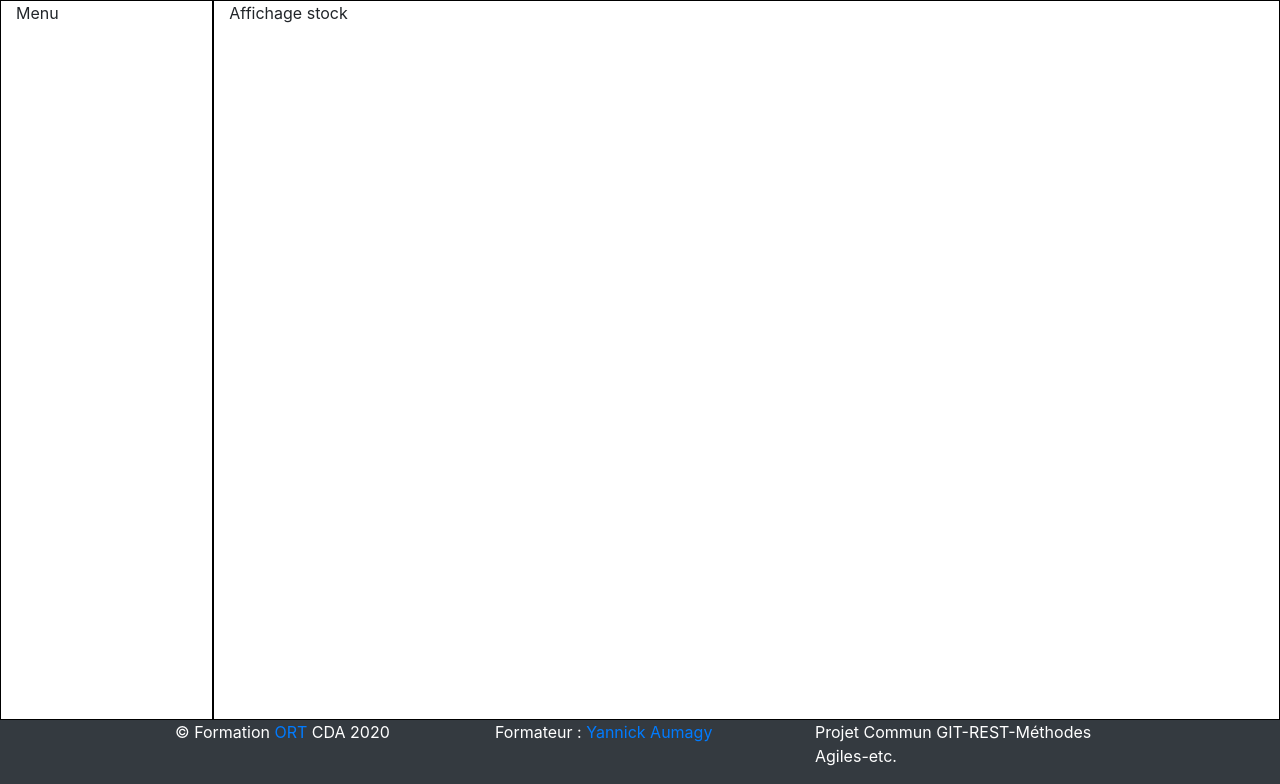
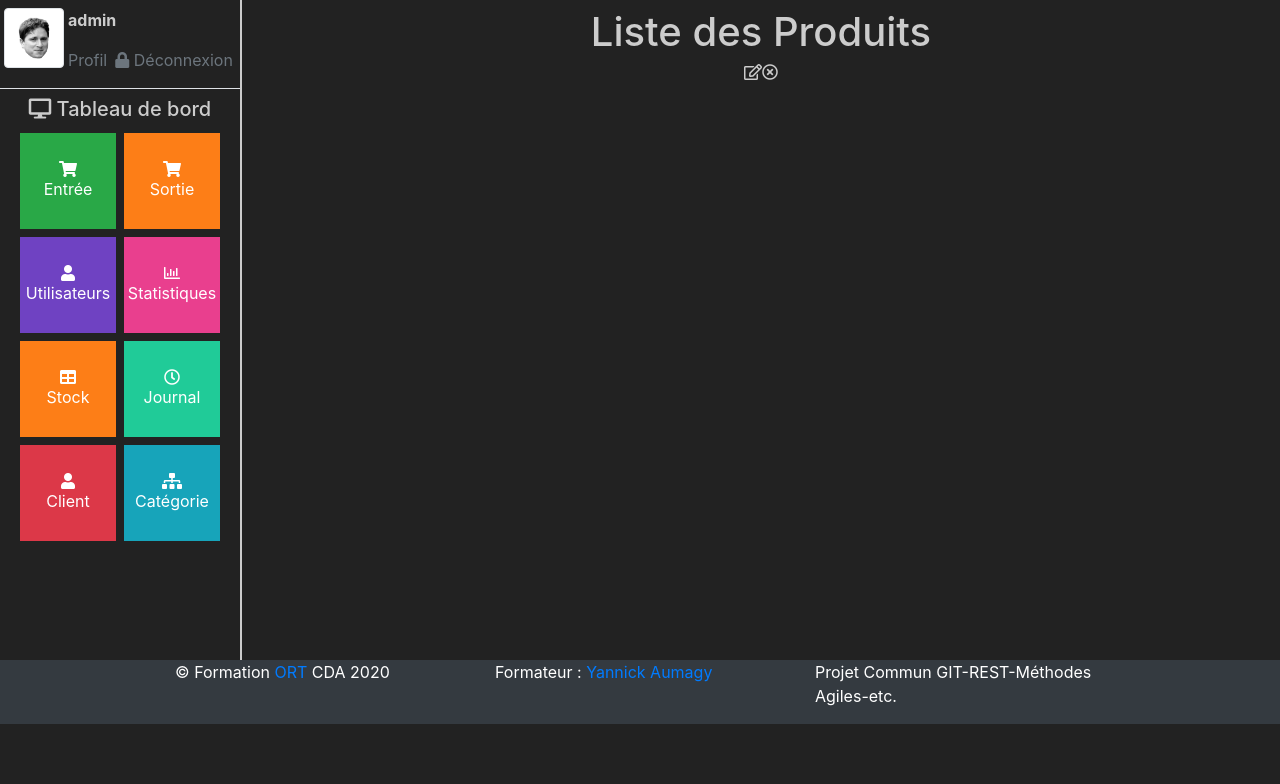
Before and after one commit to BlazingIron/geStock, a PHP site: page /geStock/views/index.php in a window 1280 px wide. Shown: the part 80-864 px from the top of the page. After the commit the page ends 804 px from the top, so only its background shows below. Run offline with PHP 8.4, Linux system fonts and the light colour scheme; data that the repository does not hold is empty; some libraries are stand-ins or nearby versions.

Commit message:
Ajout d'un visuel pour le menu

```diff
--- a/component/css/style.css
+++ b/component/css/style.css
@@ -1,5 +1,104 @@
-/* GENERAL */
-body{
-    margin: 0;
-    padding: 0;
+
+#sideMenu
+{
+    color: #CCCCCC;
+    background: #222222;
+    border-right: 2px solid #CCCCCC;
 }
+
+#tableView
+{
+    color: #CCCCCC;
+    background: #222222;
+}
+
+.btn-square {
+    width: 6rem;
+    height: 6rem;
+}
+
+.btn-green {
+    color: #fff;
+    background: hsl(134, 61%, 41%);
+    border-color: hsl(134, 61%, 41%);
+}
+    .btn-green:hover {
+        color: #fff;
+        background-color: hsl(134, 61%, 34%);
+        border-color: hsl(134, 61%, 31%);
+    }
+
+.btn-orange {
+    color: #fff;
+    background: hsl(27, 98%, 54%);
+    border-color: hsl(27, 98%, 54%);
+}
+    .btn-orange:hover {
+        color: #fff;
+        background-color: hsl(27, 98%, 47%);
+        border-color: hsl(27, 98%, 44%);
+    }
+
+.btn-purple {
+    color: #fff;
+    background: hsl(261, 51%, 51%);
+    border-color: hsl(261, 51%, 51%);
+}
+    .btn-purple:hover {
+        color: #fff;
+        background: hsl(261, 51%, 44%);
+        border-color: hsl(261, 51%, 41%);
+    }
+
+.btn-pink {
+    color: #fff;
+    background: hsl(332, 79%, 58%);
+    border-color: hsl(332, 79%, 58%);
+}
+    .btn-pink:hover {
+        color: #fff;
+        background: hsl(332, 79%, 51%);
+        border-color: hsl(332, 79%, 48%);
+    }
+
+.btn-teal {
+    color: #fff;
+    background: hsl(162, 73%, 46%);
+    border-color: hsl(162, 73%, 46%);
+}
+    .btn-teal:hover {
+        color: #fff;
+        background: hsl(162, 73%, 39%);
+        border-color: hsl(162, 73%, 36%);
+    }
+
+.btn-red {
+    color: #fff;
+    background: hsl(354, 70%, 54%);
+    border-color: hsl(354, 70%, 54%);
+}
+    .btn-red:hover {
+        color: #fff;
+        background: hsl(354, 70%, 47%);
+        border-color: hsl(354, 70%, 44%);
+    }
+
+.btn-cyan {
+    color: #fff;
+    background: hsl(188, 78%, 41%);
+    border-color: hsl(188, 78%, 41%);
+}
+    .btn-cyan:hover {
+        color: #fff;
+        background: hsl(188, 78%, 34%);
+        border-color: hsl(188, 78%, 31%);
+    }
+
+#sideMenu {
+    min-height: calc(100vh - 50px - 5.625rem);
+}
+@media (max-width: 767.98px) {
+    .col-up-to-md-12 {
+        width: 100vw;
+    }
+}
--- a/views/langue/fra/header.php
+++ b/views/langue/fra/header.php
@@ -20,7 +20,7 @@
     <!-- JQuery 1.12.1 -->
     <link rel="stylesheet" href="https://cdnjs.cloudflare.com/ajax/libs/jqueryui/1.12.1/themes/base/jquery-ui.min.css">
     <!-- Feuille de style du projet -->
-    <link rel="stylesheet" href="component/css/style.css">
+    <link rel="stylesheet" href="/geStock/component/css/style.css">
 
     <!-- Titre -->
     <title>Accueil du Projet Commun</title>
@@ -36,7 +36,7 @@
     <script src="https://code.jquery.com/color/jquery.color-2.1.2.js" integrity="sha256-1Cn7TdfHiMcEbTuku97ZRSGt2b3SvZftEIn68UMgHC8=" crossorigin="anonymous"></script>
 
     <!-- Favicon -->
-    <link rel="shortcut icon" href="/component/img/favicon/favicon.png" type="image/x-icon">
+    <link rel="shortcut icon" href="/geStock/component/img/favicon/favicon.png" type="image/x-icon">
 </head>
 
 <body>
--- a/views/langue/fra/main.php
+++ b/views/langue/fra/main.php
@@ -2,12 +2,8 @@
 <main>
     <div class="container-fluid">
         <div class="row">
-            <div class="col col-lg-2" style="border: solid 1px black; height: 90vh;">
-                Menu
-            </div>
-            <div class="col col-lg-10" style="border: solid 1px black; height: 90vh;">
-                Affichage stock
-            </div>
+            <?php require_once ("sideMenu.php"); ?>
+            <?php require_once ("tableView.php"); ?>
         </div>
     </div>
 </main>
--- /dev/null
+++ b/views/langue/fra/sideMenu.php
@@ -0,0 +1,31 @@
+
+<nav class="navbar navbar-expand-md col-up-to-md-12 flex-column bg-light p-0">
+    <div id="sideMenu" class="collapse navbar-collapse flex-column justify-content-start py-2">
+        <div class="w-100 px-1 border-bottom">
+            <img src="/geStock/component/img/avatar/Kappa.png" class="img-thumbnail rounded mr-1 float-left" height="60" width="60" alt="Avatar de l'utilisateur">
+            <p><b>admin</b></p>
+            <a class="mr-2 text-secondary" href="#">Profil</a><p class="d-inline-block text-secondary"><i class="fas fa-lock"></i> Déconnexion</p>
+        </div>
+        <div class="d-flex flex-column mb-auto">
+            <div class="text-center">
+                <h5 class="mt-2"><i class="fas fa-desktop"></i> Tableau de bord</h5>
+            </div>
+            <div class="d-flex justify-content-around px-3">
+                <button class="btn btn-green btn-square rounded-0 m-1 p-0" href=""><i class="fas fa-shopping-cart"></i><br>Entrée</button>
+                <button class="btn btn-orange btn-square rounded-0 m-1 p-0" href=""><i class="fas fa-shopping-cart"></i><br>Sortie</button>
+            </div>
+            <div class="d-flex justify-content-around px-3">
+                <button class="btn btn-purple btn-square rounded-0 m-1 p-0" href=""><i class="fas fa-user"></i><br>Utilisateurs</button>
+                <button class="btn btn-pink btn-square rounded-0 m-1 p-0" href=""><i class="far fa-chart-bar"></i><br>Statistiques</button>
+            </div>
+            <div class="d-flex justify-content-around px-3">
+                <button class="btn btn-orange btn-square rounded-0 m-1 p-0" href=""><i class="fas fa-table"></i><br>Stock</button>
+                <button class="btn btn-teal btn-square rounded-0 m-1 p-0" href=""><i class="far fa-clock"></i><br>Journal</button>
+            </div>
+            <div class="d-flex justify-content-around px-3">
+                <button class="btn btn-red btn-square rounded-0 m-1 p-0" href=""><i class="fas fa-user"></i><br>Client</button>
+                <button class="btn btn-cyan btn-square rounded-0 m-1 p-0" href=""><i class="fas fa-sitemap"></i><br>Catégorie</button>
+            </div>
+        </div>
+    </div>
+</nav>
--- /dev/null
+++ b/views/langue/fra/tableView.php
@@ -0,0 +1,6 @@
+
+<div id="tableView" class="flex-grow-1 d-flex flex-column align-items-center">
+    <h1 class="mt-2">Liste des Produits</h1>
+    <!-- TODO TableView -->
+    <div><i class="far fa-edit"></i><i class="far fa-times-circle"></i></div>
+</div>
```
Also changed, not shown: component/img/avatar/Kappa.png (added).
